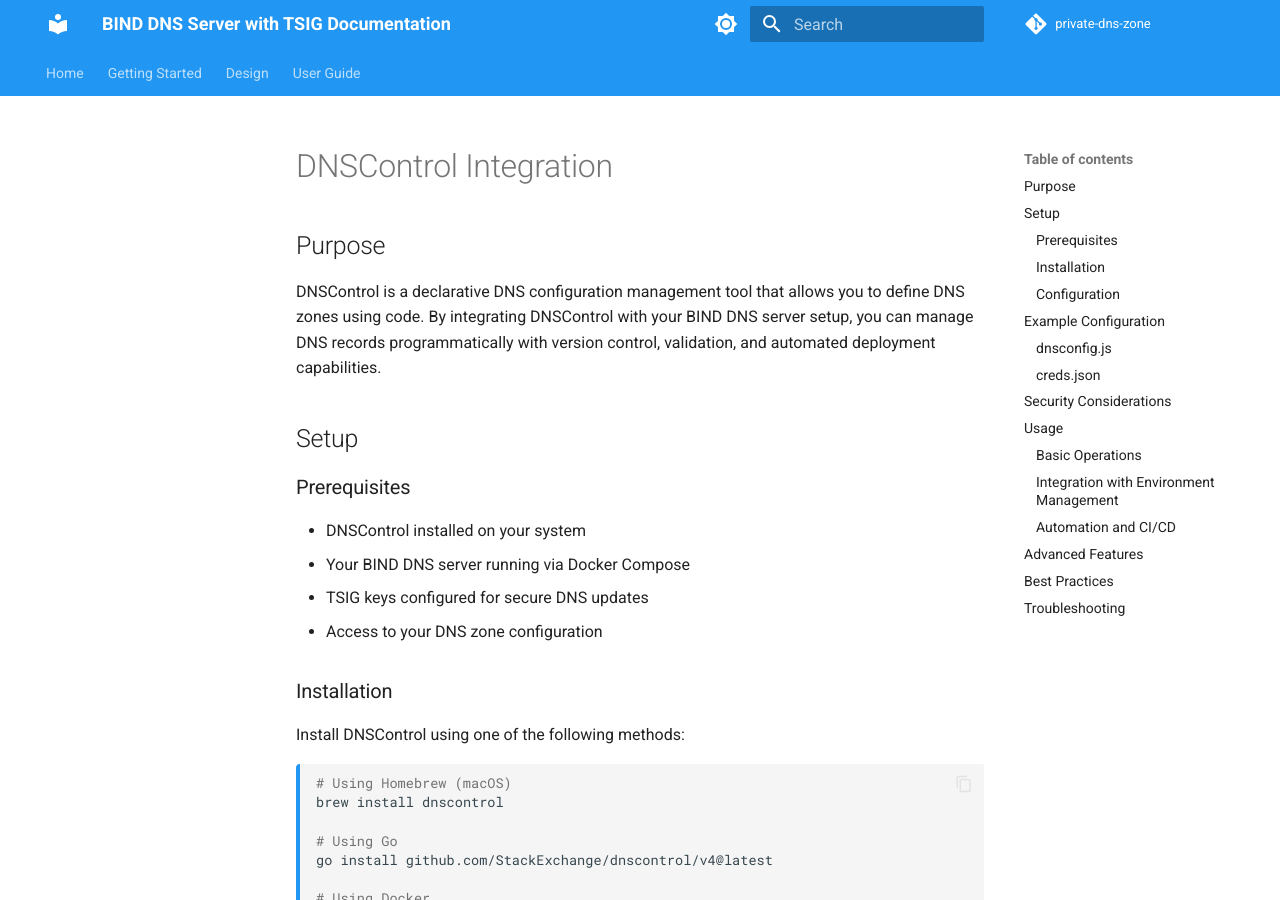
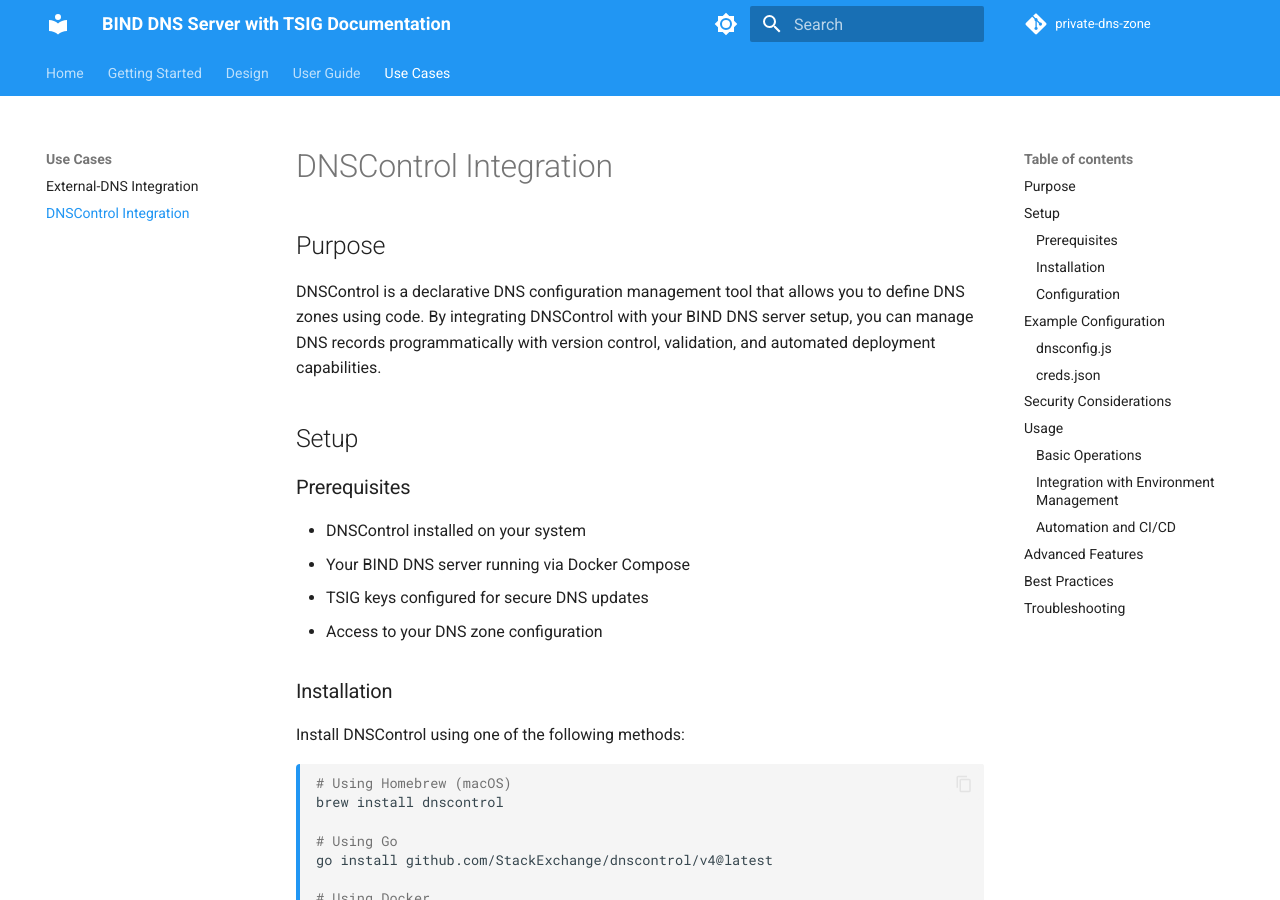
Before and after one commit to brunseba/private-dns-zone, an MkDocs documentation site: the page built from docs/use-cases/dnscontrol.md, in a window 1280 px wide and 900 px high. Built offline with MkDocs 1.6.1 and Material for MkDocs 9.7.7, drawn with Linux system fonts in a browser that asks for light colours; comment, search, counter and statistics services are not loaded; the version menu is left out.

Commit message:
docs: update MkDocs navigation to include Use Cases section
- Add new Use Cases section to navigation
- Include External-DNS Integration documentation
- Include DNSControl Integration documentation
- Organize use case documentation for better discoverability

```diff
--- a/mkdocs.yml
+++ b/mkdocs.yml
@@ -105,6 +105,9 @@ nav:
     - TSIG Security: design/tsig-security.md
   - User Guide:
     - Basic Operations: user-guide/basic-operations.md
+  - Use Cases:
+    - External-DNS Integration: use-cases/external-dns.md
+    - DNSControl Integration: use-cases/dnscontrol.md
   # Future sections (uncomment when pages are created):
   # - Configuration:
   #   - BIND Configuration: configuration/bind-config.md
```
